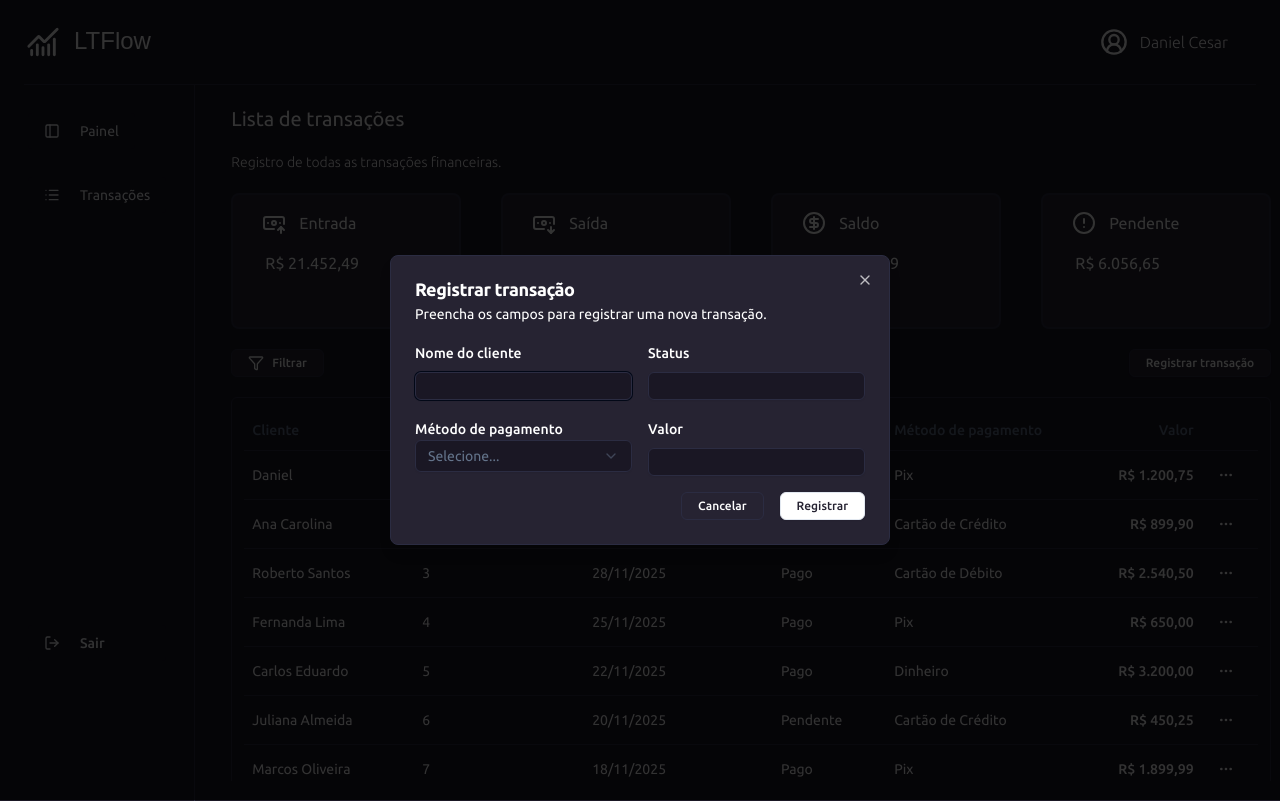
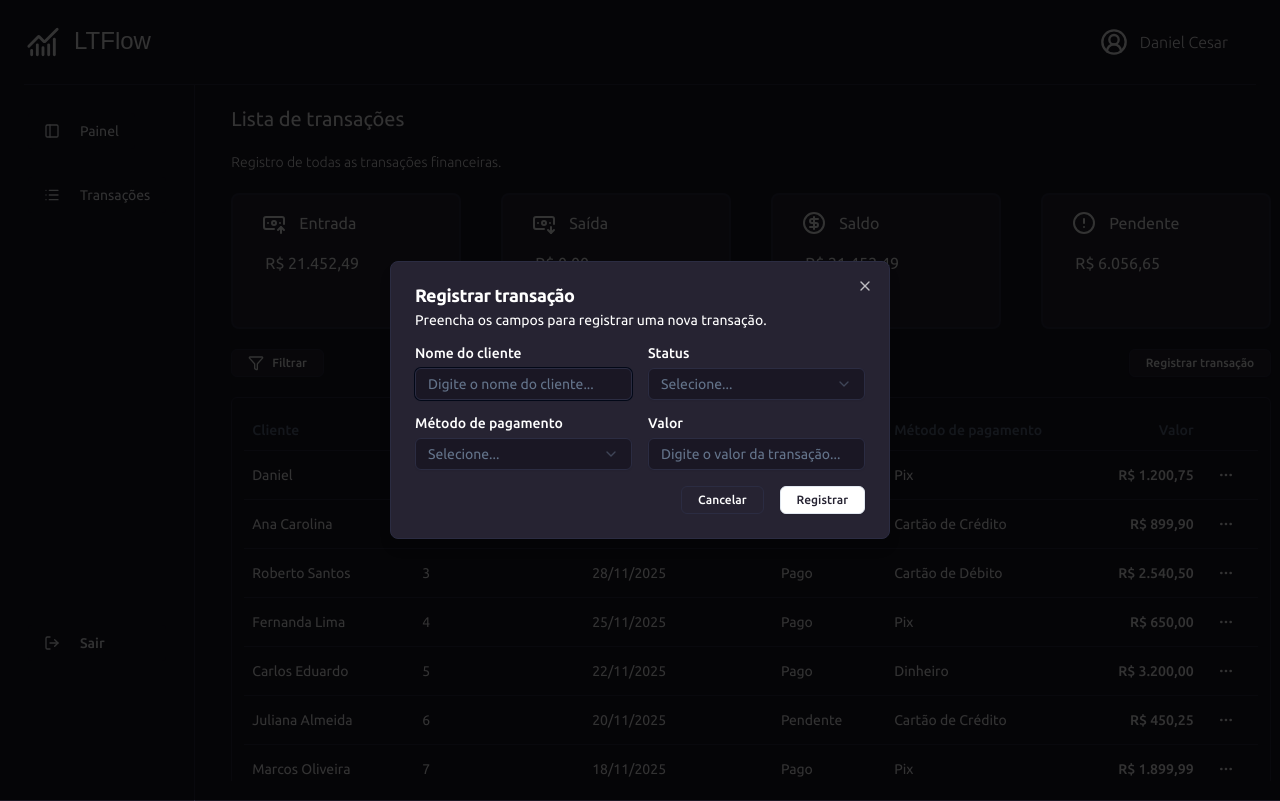
Before and after one commit to DannCesar/lt_flow, a Next.js app: page /transactions in a window 1280 px wide. Both pictures are taken after a click on the button "Registrar transação". Shown: the top 801 px of the page. Built offline with nearby package versions, Linux system fonts and the light colour scheme; data requests are answered from the project's data file; a web font is replaced by a local one.

Commit message:
Fix: InputComponent and SelectComponent

```diff
--- a/app/components/InputComponent/index.tsx
+++ b/app/components/InputComponent/index.tsx
@@ -5,25 +5,39 @@ import { LucideIcon } from "lucide-react";
 interface IInputComponent {
   label: string;
   icon?: LucideIcon;
+  value?: string;
+  onChange?: (e: React.ChangeEvent<HTMLInputElement>) => void;
+  name?: string;
+  placeholder?: string;
+  type?: string;
 }
 
 export default function InputComponent({
   label,
   icon: Icon,
-  ...props
+  value,
+  onChange,
+  name,
+  placeholder,
+  type = "text",
 }: IInputComponent) {
   return (
-    <div className="text-white w-auto">
-      <Label>{label}</Label>
+    <div className="flex flex-col gap-2 ">
+      <Label htmlFor={name}>{label}</Label>
 
-      <div className="relative mt-2">
+      <div className="relative">
         {Icon && (
-          <Icon className="absolute right-3 top-1/2 -translate-y-1/2 text-gray-400 w-4 h-4" />
+          <Icon className="absolute left-3 top-1/2 -translate-y-1/2 text-gray-400 w-4 h-4" />
         )}
 
         <Input
-          {...props}
-          className={`h-7 bg-[#1A1724] border-[#2B2C42] ${Icon ? "pl-9" : ""}`}
+          id={name}
+          name={name}
+          type={type}
+          value={value}
+          onChange={onChange}
+          placeholder={placeholder}
+          className="h-8 bg-[#1A1724] border-[#2B2C42] "
         />
       </div>
     </div>
--- a/app/components/RegisterFrom/index.tsx
+++ b/app/components/RegisterFrom/index.tsx
@@ -2,12 +2,51 @@ import InputComponent from "../InputComponent";
 import SelectComponent from "../SelectComponent";
 
 export default function RegisterForm() {
+  const payment_status = [
+    {
+      label: "Pago",
+      value: "Pago",
+    },
+    {
+      label: "Pendente",
+      value: "Pendente",
+    },
+  ];
+  const payment_method = [
+    {
+      label: "Cartão de Crédito",
+      value: "Cartão de Crédito",
+    },
+    {
+      label: "Cartão de Débito",
+      value: "Cartão de Débito",
+    },
+    {
+      label: "Pix",
+      value: "Pix",
+    },
+    {
+      label: "Dinheiro",
+      value: "Dinheiro",
+    },
+  ];
   return (
     <form className="grid md:grid-cols-2 gap-4">
-      <InputComponent label="Nome do cliente" />
-      <InputComponent label="Status" />
-      <SelectComponent label="Método de pagamento" placeholder="Selecione..." options={[{label: "Oi", value:"oi"}]}/>
-      <InputComponent label="Valor" />
+      <InputComponent
+        label="Nome do cliente"
+        placeholder="Digite o nome do cliente..."
+      />
+      <SelectComponent
+        label="Status"
+
+        options={payment_status}
+      />
+      <SelectComponent
+        label="Método de pagamento"
+
+        options={payment_method}
+      />
+      <InputComponent label="Valor" placeholder="Digite o valor da transação..." />
     </form>
   );
 }
--- a/app/components/SelectComponent/index.tsx
+++ b/app/components/SelectComponent/index.tsx
@@ -15,34 +15,41 @@ interface IOption {
 }
 
 interface ISelectComponent {
-  placeholder: string;
+  placeholder?: string;
   label: string;
+  value?: string;
+  onValueChange?: (value: string) => void;
   options: Array<IOption>;
 }
 
 export default function SelectComponent({
   placeholder,
   label,
+  value,
+  onValueChange,
   options,
 }: ISelectComponent) {
   return (
-  <div>
-    <Label className="">{label}</Label>
-      <Select>
-      <SelectTrigger className="h-8 bg-[#1A1724] border-[#2B2C42] text-white">
-        <SelectValue placeholder={placeholder} />
-      </SelectTrigger>
+    <div className="flex flex-col gap-2">
+      <Label>{label}</Label>
 
-      <SelectContent className="bg-[#1A1724] border-[#2B2C42] text-white hover:bg-green-300">
-        <SelectGroup>
+      <Select value={value} onValueChange={onValueChange}>
+        <SelectTrigger className="w-full h-8 bg-[#1A1724] border-[#2B2C42]">
+          {
+            placeholder ? (
+              <SelectValue placeholder={placeholder} />
+            ): <SelectValue placeholder={"Selecione..."}/>
+          }
+        </SelectTrigger>
+
+        <SelectContent>
           {options.map((opt) => (
             <SelectItem key={opt.value} value={opt.value}>
               {opt.label}
             </SelectItem>
           ))}
-        </SelectGroup>
-      </SelectContent>
-    </Select>
-  </div>
+        </SelectContent>
+      </Select>
+    </div>
   );
 }
```
